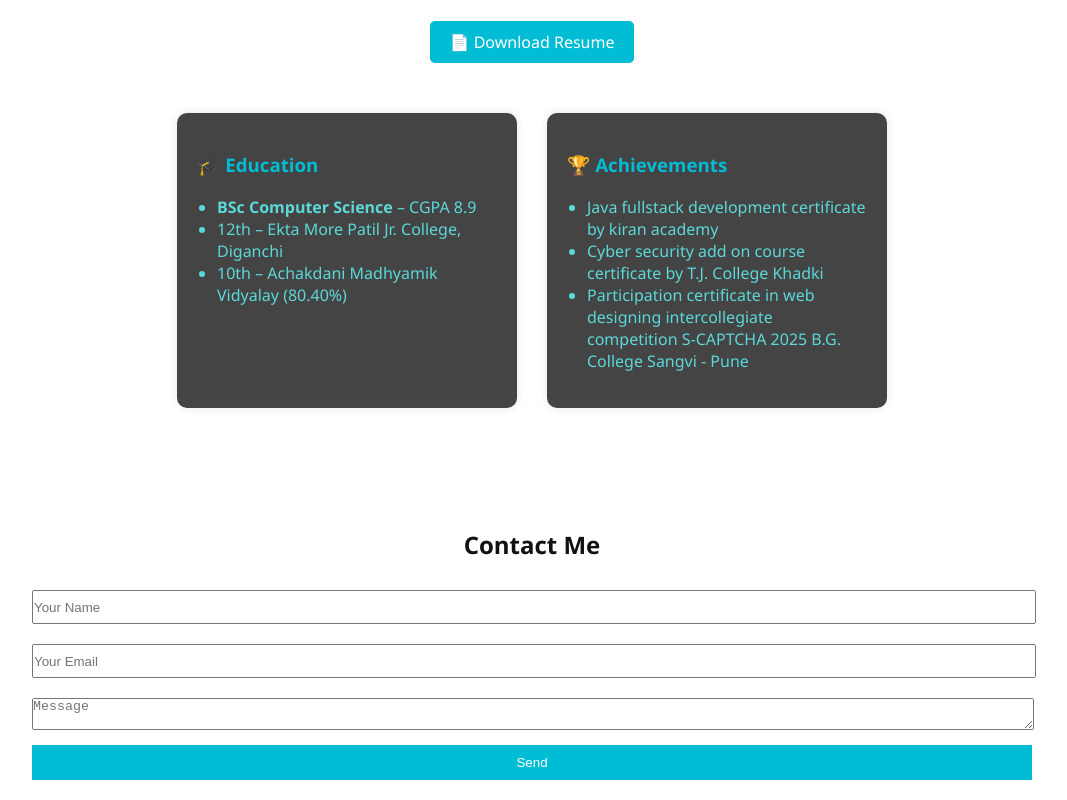
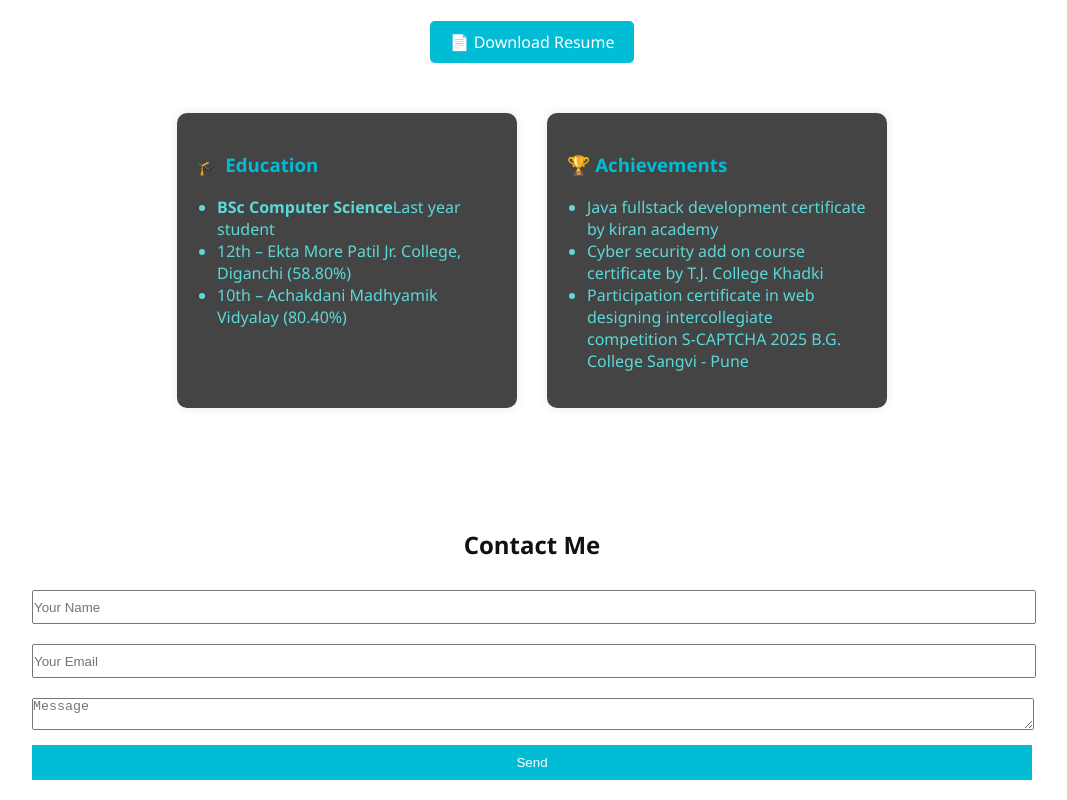
Before and after one commit to chetan93-maker/My-portfolio, a plain HTML site: page index.html in a window 1280 px wide. Shown: the part 1784-2584 px from the top of the page, without its empty margins (108-1175 px from the left). Drawn offline with nearby package versions, Linux system fonts and the light colour scheme.

Commit message:
Update index.html

```diff
--- a/index.html
+++ b/index.html
@@ -102,8 +102,8 @@
         <div class="resume-box">
           <h3>🎓 Education</h3>
           <ul>
-            <li><strong>BSc Computer Science</strong> – CGPA 8.9</li>
-            <li>12th – Ekta More Patil Jr. College, Diganchi</li>
+            <li><strong>BSc Computer Science</strong>Last year student</li>
+            <li>12th – Ekta More Patil Jr. College, Diganchi (58.80%)</li>
             <li>10th – Achakdani Madhyamik Vidyalay (80.40%)</li>
           </ul>
         </div>
```
